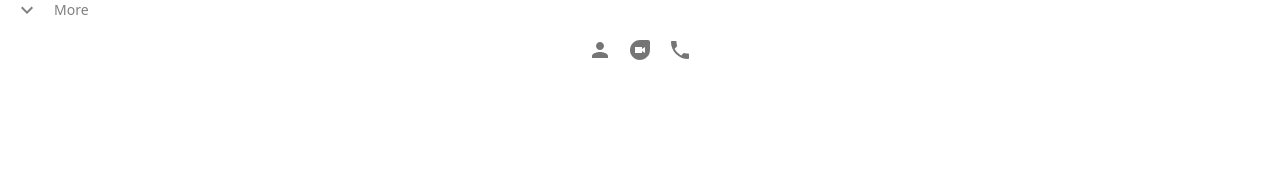
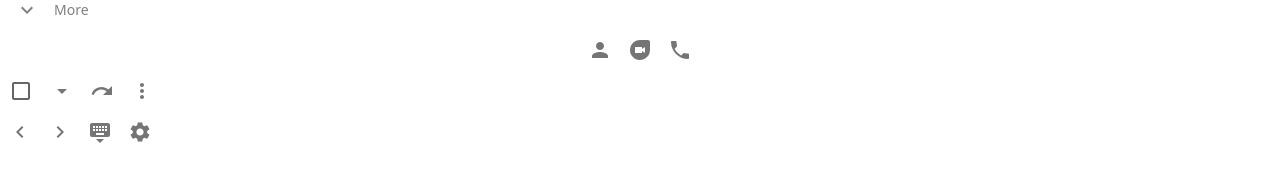
Before and after one commit to Berkin571/gmail-clone, a React (Vite) app: page / in a window 1280 px wide. Shown: the part 406-588 px from the top of the page. Built offline with nearby package versions, Linux system fonts and the light colour scheme.

Commit message:
feat: setup components

```diff
--- a/src/App.tsx
+++ b/src/App.tsx
@@ -1,11 +1,22 @@
+import { BrowserRouter as Router, Routes, Route } from "react-router-dom";
 import "./App.css";
 import { Header, Sidebar } from "./components";
+import { EmailList, Mail } from "./pages";
 
 function App() {
   return (
     <>
-      <Header />
-      <Sidebar />
+      <Router>
+        <div className="app">
+          <Header />
+          <Sidebar />
+
+          <Routes>
+            <Route path="/" element={<EmailList />} />
+            <Route path="/Mail" element={<Mail />} />
+          </Routes>
+        </div>
+      </Router>
     </>
   );
 }
--- /dev/null
+++ b/src/pages/emails/email-list.component.tsx
@@ -0,0 +1,45 @@
+import "./email-list.scss";
+
+import { Checkbox, IconButton } from "@mui/material";
+import ArrowDropDownIcon from "@mui/icons-material/ArrowDropDown";
+import RedoIcon from "@mui/icons-material/Redo";
+import MoreVertIcon from "@mui/icons-material/MoreVert";
+import ChevronLeftIcon from "@mui/icons-material/ChevronLeft";
+import ChevronRightIcon from "@mui/icons-material/ChevronRight";
+import KeyboardHideIcon from "@mui/icons-material/KeyboardHide";
+import SettingsIcon from "@mui/icons-material/Settings";
+
+export function EmailList() {
+  return (
+    <div className="emailList">
+      <div className="emailList__settings">
+        <div className="emailList__settingsLeft">
+          <Checkbox />
+          <IconButton>
+            <ArrowDropDownIcon />
+          </IconButton>
+          <IconButton>
+            <RedoIcon />
+          </IconButton>
+          <IconButton>
+            <MoreVertIcon />
+          </IconButton>
+        </div>
+        <div className="emailList__settingsRight">
+          <IconButton>
+            <ChevronLeftIcon />
+          </IconButton>
+          <IconButton>
+            <ChevronRightIcon />
+          </IconButton>
+          <IconButton>
+            <KeyboardHideIcon />
+          </IconButton>
+          <IconButton>
+            <SettingsIcon />
+          </IconButton>
+        </div>
+      </div>
+    </div>
+  );
+}
--- /dev/null
+++ b/src/pages/emails/index.ts
@@ -0,0 +1 @@
+export { EmailList } from "./email-list.component";
--- /dev/null
+++ b/src/pages/index.ts
@@ -0,0 +1,2 @@
+export { Mail } from "./mail";
+export { EmailList } from "./emails";
--- /dev/null
+++ b/src/pages/mail/index.ts
@@ -0,0 +1 @@
+export { Mail } from "./mail.component";
--- /dev/null
+++ b/src/pages/mail/mail.component.tsx
@@ -0,0 +1,5 @@
+import "./mail.scss";
+
+export function Mail() {
+  return <>Mail</>;
+}
```
Also changed, not shown: src/pages/emails/email-list.scss (added), src/pages/mail/mail.scss (added).
